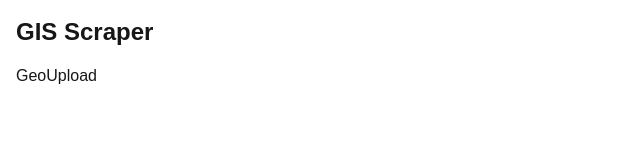
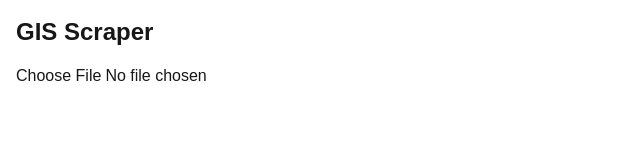
Before and after one commit to DavidPerelman/web-gis-scraper, a Next.js app: page / in a window 1280 px wide. Shown: the top 160 px of the page, without its empty margins (0-640 px from the left). Built offline with nearby package versions, Linux system fonts and the light colour scheme.

Commit message:
Add file input supporting .zip, .geojson, .json, and .shp

```diff
--- a/src/components/GeoUpload.tsx
+++ b/src/components/GeoUpload.tsx
@@ -1,5 +1,9 @@
 "use client";
 
 export default function GeoUpload() {
-  return <div>GeoUpload</div>;
+  return (
+    <div>
+      <input type="file" accept=".zip,.geojson,.json,.shp" />
+    </div>
+  );
 }
```
